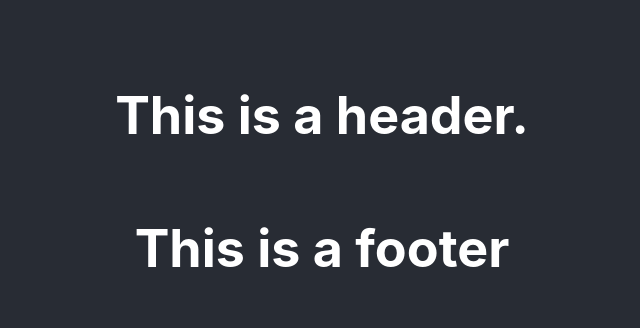
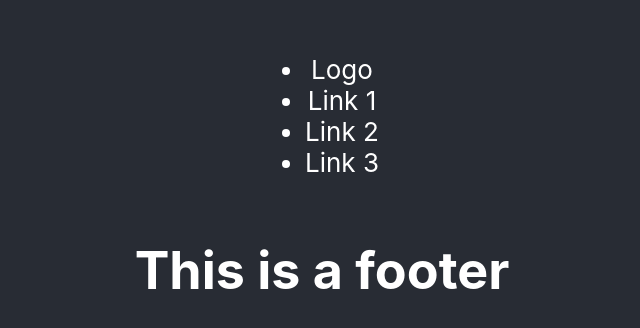
Before and after one commit to andrew-hollingworth/uxdi-collab, a React (Create React App) app in the folder youschef/: page / in a window 1280 px wide. Shown: the part 218-546 px from the top of the page, without its empty margins (318-958 px from the left). Built offline with nearby package versions, Linux system fonts and the light colour scheme.

Commit message:
initial skeleton of navbar

```diff
--- a/youschef/src/components/Header/Header.js
+++ b/youschef/src/components/Header/Header.js
@@ -4,7 +4,12 @@ import './Header.css'
 export default function Header() {
   return (
     <div>
-      <h1>This is a header.</h1>
+      <ul>
+        <li>Logo</li>
+        <li>Link 1</li>
+        <li>Link 2</li>
+        <li>Link 3</li>
+      </ul>
     </div>
   )
 }
```
